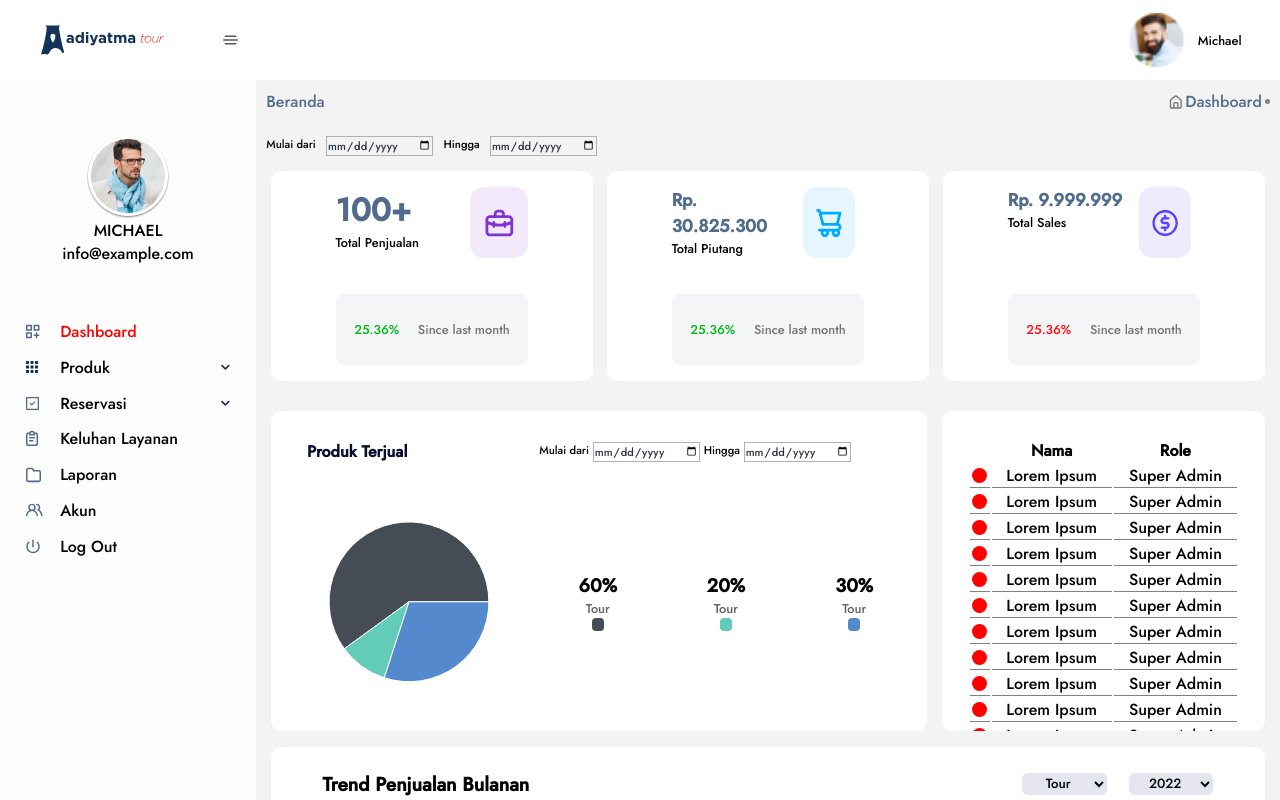
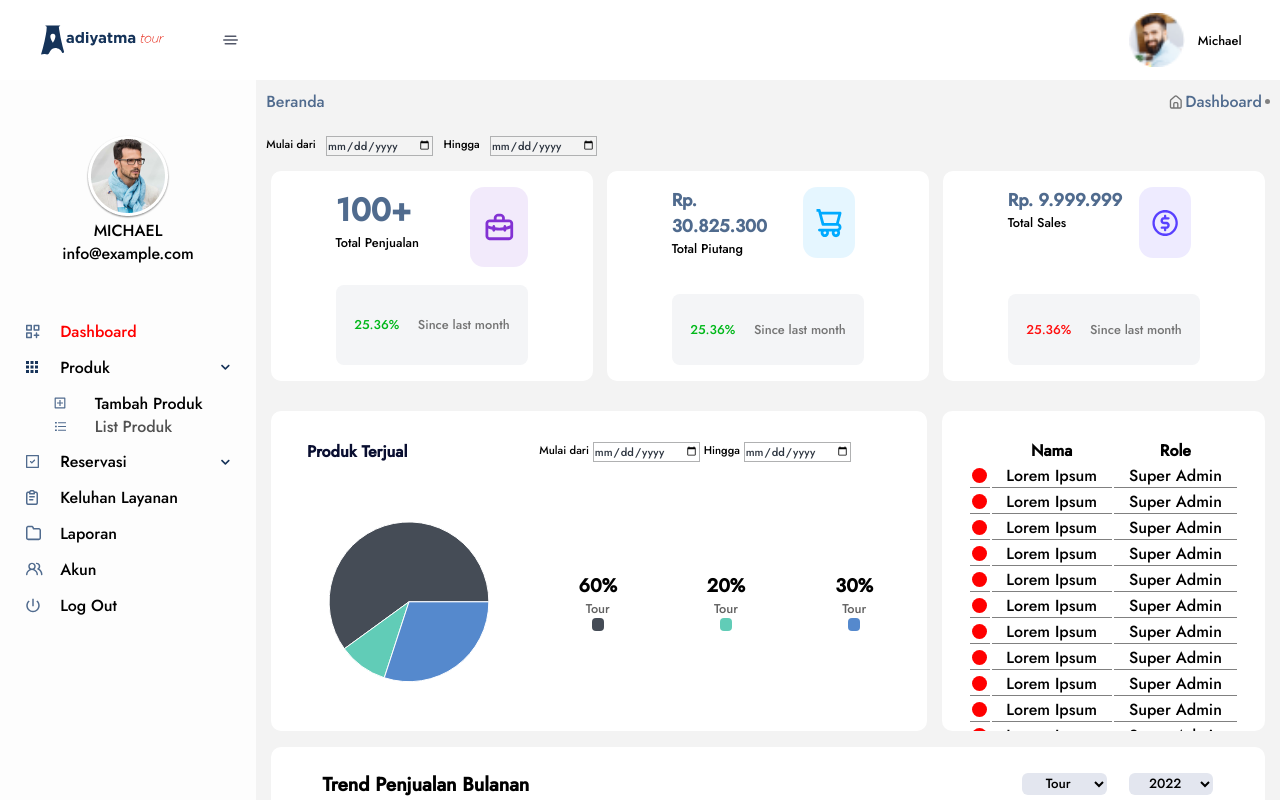
Before and after one commit to Muhammad-Fiqri/adiyatma-tour, a React (Vite) app: page /Dashboard in a window 1280 px wide. Shown: the top 800 px of the page. Built offline with nearby package versions, Linux system fonts and the light colour scheme.

Commit message:
Add Product is 10% made

```diff
--- /dev/null
+++ b/src/component/AddProduct.jsx
@@ -0,0 +1,21 @@
+import "../css/AddProduct.scss";
+
+function AddProduct() {
+    return(
+        <div className="AddProduct-wrapper">
+            <h1>Add Produk</h1>
+            <form>
+                <label htmlFor="SKL_input">SKL *
+                    <input type="text" name="SKL_input"></input>
+                </label>
+                <label htmlFor="kategori_produk">Kategori Produk *
+                    <select>
+                        <option>Tour</option>
+                    </select>
+                </label>
+            </form>
+        </div>
+    );
+}
+
+export default AddProduct;
--- a/src/component/Dashboard.jsx
+++ b/src/component/Dashboard.jsx
@@ -7,35 +7,29 @@ import UserRole from "./UserRole";
 import TotalSoldMonthly from "./TotalSoldMonthly";
 import TotalSoldDaily from "./TotalSoldDaily";
 import Footer from "./Footer";
+import AddProduct from "./AddProduct";
 
 function Dashboard()
 {
     const [is_slided,set_slided] = useState(false);
     const [current_menu,set_current_menu] = useState("Dashboard");
 
-    const dashboard_clicked = () => {
-        console.log("dashboard_clicked");
-        set_current_menu("Dashboard");
+    useEffect(() => {
         console.log(current_menu);
-    }
-
-    const product_clicked = () => {
-        console.log("product_clicked");
-        set_current_menu("Product");
-        console.log(current_menu);
-    }
-
-    useEffect(() => {
         switch(current_menu)
         {
             case "Dashboard":
                 $(".dashboard>p").css("color","red");
+                $(".add-product>p").css("color","black");
                 $(".produk>p").css("color","black");
+                $(".main>.title>p").text("Beranda");
                 break;
 
-            case "Product":
+            case "Add Product":
                 $(".dashboard>p").css("color","black");
                 $(".produk>p").css("color","red");
+                $(".add-product>p").css("color","red");
+                $(".main>.title>p").text("Produk/List");
                 break;
         }
     });
@@ -89,29 +83,39 @@ function Dashboard()
                 </div>
                 <div className="dashboard">
                     <img src="./assets/dashboard-icon.svg"></img>
-                    <p onClick={dashboard_clicked}>Dashboard</p>
+                    <p onClick={() => {set_current_menu("Dashboard")}}>Dashboard</p>
                 </div>
                 <div className="produk">
                     <img src="./assets/product-icon.svg"></img>
-                    <p onClick={product_clicked}>Produk</p>
+                    <p onClick={() => {$(".child-of-produk").slideToggle();}}>Produk</p>
                     <img src="./assets/down-arrow-icon.svg"></img>
+                </div>
+                <div className="child-of-produk">
+                    <div className="add-product">
+                        <img src="./assets/tambah-produk-icon.svg"></img>
+                        <p onClick={() => {set_current_menu("Add Product")}}>Tambah Produk</p>
+                    </div>
+                    <div className="list-produk">
+                        <img src="./assets/list-produk-icon.svg"></img>
+                        <p>List Produk</p>
+                    </div>
                 </div>
                 <div className="reservation">
                     <img src="./assets/reservasi-icon.svg"></img>
-                    <p>Reservasi</p>
+                    <p onClick={() => {set_current_menu("Reservasion")}}>Reservasi</p>
                     <img src="./assets/down-arrow-icon.svg"></img>
                 </div>
                 <div className="service-complaints">
                     <img src="./assets/service-complaints-icon.svg"></img>
-                    <p>Keluhan Layanan</p>
+                    <p onClick={() => {set_current_menu("Service Complaints")}}>Keluhan Layanan</p>
                 </div>
                 <div className="report">
                     <img src="./assets/report-icon.svg"></img>
-                    <p>Laporan</p>
+                    <p onClick={() => {set_current_menu("Report")}}>Laporan</p>
                 </div>
                 <div className="account">
                     <img src="./assets/account-icon.svg"></img>
-                    <p>Akun</p>
+                    <p onClick={() => {set_current_menu("Account")}}>Akun</p>
                 </div>
                 <div className="logout">
                     <img src="./assets/logout-icon.svg"></img>
@@ -132,14 +136,14 @@ function Dashboard()
                 </div>
 
                 <div id="content-root">
-                    {current_menu == "Dashboard" &&
+                    {current_menu == "Dashboard" ?
                     <>
                     <BusinessInfo/>
                     <SalesGraph/>
                     <UserRole/>
                     <TotalSoldMonthly/>
                     <TotalSoldDaily/>
-                    </>
+                    </> : current_menu == "Add Product" ? <AddProduct/> : "Not Found"
                     }
                 </div>
             </div>
--- /dev/null
+++ b/src/css/AddProduct.scss
@@ -0,0 +1,58 @@
+.AddProduct-wrapper
+{
+    width: 97%;
+    background-color: white;
+    height: 100vh;
+    margin: 1.5%;
+    padding: 5% 10% 5% 10%;
+    border-radius: 10px;
+
+    display: grid;
+    grid-template-columns: 1fr;
+    grid-template-rows: 1fr 9fr;
+
+    h1
+    {
+        font-size: 100%;
+    }
+
+    form
+    {
+        display: grid;
+        grid-template-columns: 1fr 1fr;
+        grid-template-rows: repeat(5,1fr);
+        height: 20%;
+
+        label[for="SKL_input"]
+        {
+            grid-column: 1/2;
+            grid-row: 1/2;
+
+            display: grid;
+            grid-template-rows: 1fr 2fr;
+        }
+
+        label[for="kategori_produk"]
+        {
+            grid-column: 1/2;
+            grid-row: 2/3;
+
+            display: grid;
+            grid-template-rows: 1fr 2fr;
+        }
+
+        input {
+            border-radius: 5px;
+            font-size: 100%;
+            padding-left: 10px;
+            transition: 0.1s;
+            outline: none;
+            border: 1px solid black;
+        }
+
+        input:focus {
+            outline: none;
+            border: 1px solid blue;
+        }
+    }
+}
--- a/src/css/BusinessInfo.scss
+++ b/src/css/BusinessInfo.scss
@@ -42,7 +42,7 @@
                 display: grid;
                 grid-template-columns: 7fr 3fr;
                 grid-template-rows: 1fr 1fr;
-                grid-row-gap: 20%;
+                grid-row-gap: 10%;
                 padding:  5% 20% 5% 20%;
 
                 .total
--- a/src/css/Dashboard.scss
+++ b/src/css/Dashboard.scss
@@ -83,10 +83,11 @@ body {
     .left-panel
     {
         width: 20vw;
-        height: 100vh;
+        height: 200vh;
         background-color: rgb(253, 253, 253);
         display: flex;
         flex-direction: column;
+        justify-content: flex-start;
         float: left;
 
         .profile
@@ -95,7 +96,7 @@ body {
             flex-direction: column;
             justify-content: center;
             align-items: center;
-            height: 30%;
+            height: 30vh;
         }
 
         .produk
@@ -106,6 +107,7 @@ body {
             justify-items: left;
             align-items: center;
             grid-template-columns: 15% 70% 15%;
+            cursor: pointer;
         }
 
         .reservation
@@ -116,6 +118,7 @@ body {
             justify-items: left;
             align-items: center;
             grid-template-columns: 15% 70% 15%;
+            cursor: pointer;
         }
 
         & > *:not(.profile,.produk,.reservation)
@@ -126,20 +129,44 @@ body {
             justify-items: left;
             align-items: center;
             grid-template-columns: 15% 85%;
+            cursor: pointer;
+        }
+
+        .child-of-produk
+        {
+            display: grid;
+            grid-template-rows: 1fr 1fr;
+            grid-template-columns: 1fr;
+            justify-items: flex-start;
+            align-items: center;
+
+            div
+            {
+                width: 100%;
+                display: grid;
+                grid-template-columns: 3fr 7fr;
+                justify-items: center;
+                align-items: center;
+                p {
+                    justify-self: flex-start;
+                    font-weight: 400;
+                    color: rgb(82, 82, 82);
+                }
+            }
         }
     }
 
     .main
     {
         width: 80vw;
-        height: 100%;
+        height: 200vh;
         float: right;
         overflow-y: scroll;
 
         .title
         {
             width: 100%;
-            height: 7%;
+            height: 7vh;
             padding: 1%;
             color: #506B8E;
 
```
Also changed, not shown: public/assets/list-produk-icon.svg (added), public/assets/tambah-produk-icon.svg (added).
